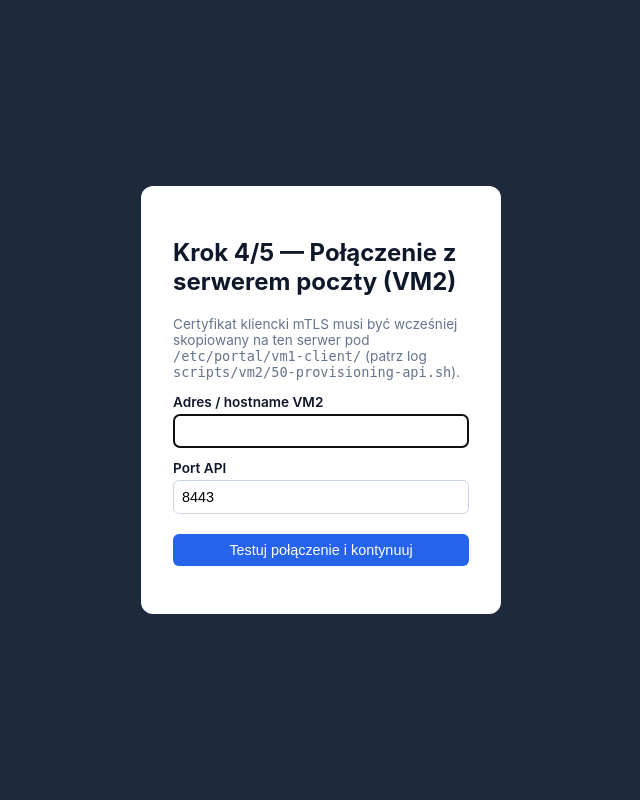
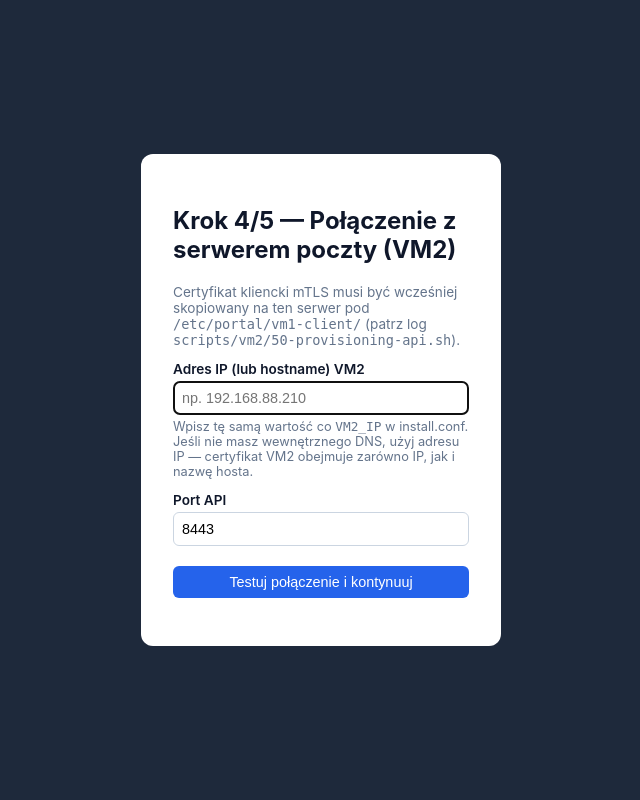
Before and after one commit to marcinastat/mail-sync-portal, a FastAPI app: template app/portal_app/templates/setup_wizard/setup_vm2.html in a window 1280 px wide. Shown: the whole page, without its empty margins (319-959 px from the left). Run offline with FastAPI, Linux system fonts and the light colour scheme; the template is opened without the code that fills it, so the values that code supplies are empty; parts of the project's set-up code (start-up, migrations or seed data) failed here and were passed over.

Commit message:
Certyfikat serwera VM2 bez SAN - httpx odmawia weryfikacji (wymaga subjectAltName, nie akceptuje samego CN). Dodaj SAN z hostname+IP; podpowiedz w kreatorze zeby uzyc IP

```diff
--- a/app/portal_app/templates/setup_wizard/setup_vm2.html
+++ b/app/portal_app/templates/setup_wizard/setup_vm2.html
@@ -5,8 +5,9 @@
   {% if error %}<p style="color:#dc2626">{{ error }}</p>{% endif %}
   <p style="font-size:0.85rem;color:#64748b">Certyfikat kliencki mTLS musi być wcześniej skopiowany na ten serwer pod <code>/etc/portal/vm1-client/</code> (patrz log <code>scripts/vm2/50-provisioning-api.sh</code>).</p>
   <form method="post" action="/admin/setup/vm2">
-    <label for="vm2_host">Adres / hostname VM2</label>
-    <input type="text" id="vm2_host" name="vm2_host" required autofocus>
+    <label for="vm2_host">Adres IP (lub hostname) VM2</label>
+    <input type="text" id="vm2_host" name="vm2_host" placeholder="np. 192.168.88.210" required autofocus>
+    <p style="font-size:0.8rem;color:#64748b;margin-top:0.25rem">Wpisz tę samą wartość co <code>VM2_IP</code> w install.conf. Jeśli nie masz wewnętrznego DNS, użyj adresu IP — certyfikat VM2 obejmuje zarówno IP, jak i nazwę hosta.</p>
     <label for="vm2_api_port">Port API</label>
     <input type="number" id="vm2_api_port" name="vm2_api_port" value="8443" required>
     <p style="margin-top:1.25rem">
```
Also changed, not shown: 2 other files.
